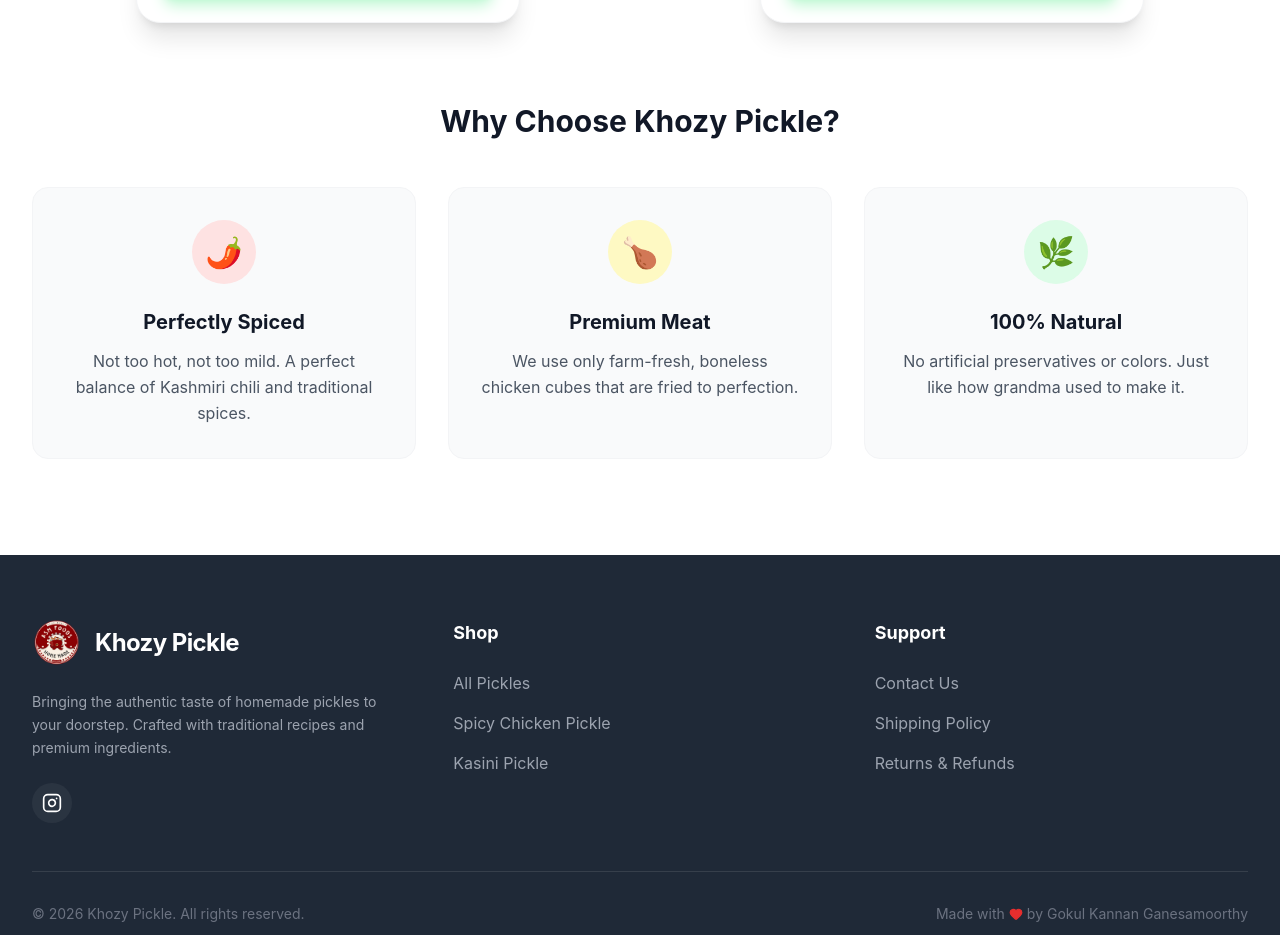
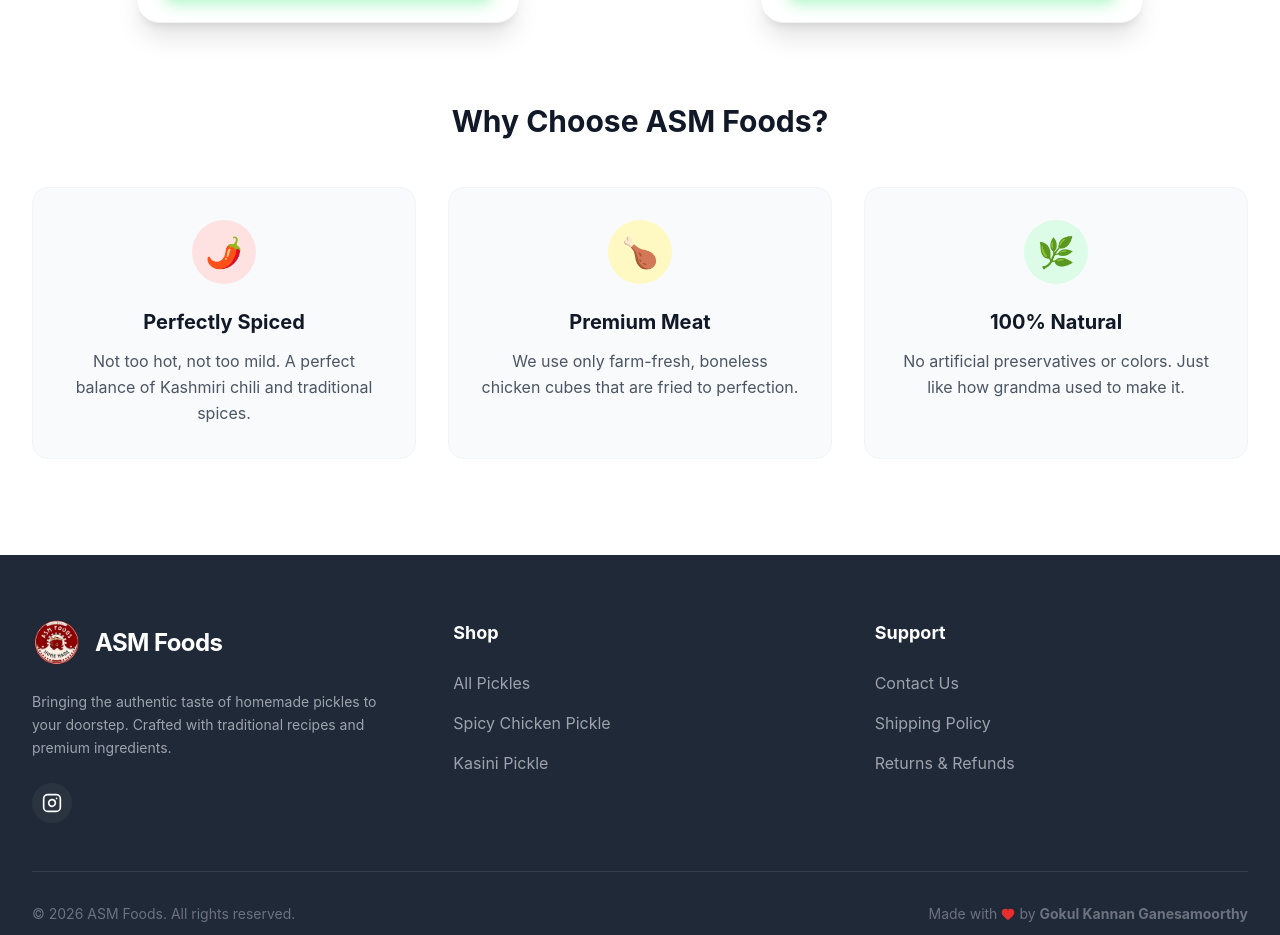
Before and after one commit to gokulkannanganesamoorthy/khozy_pickle, a React (Vite) app: page / in a window 1280 px wide. Shown: the part 1637-2572 px from the top of the page. Built offline with nearby package versions, Linux system fonts and the light colour scheme.

Commit message:
Renamed to ASM Foods

```diff
--- a/index.html
+++ b/index.html
@@ -5,7 +5,7 @@
   <meta charset="UTF-8" />
   <link rel="icon" type="image/png" href="/assets/logo.png" />
   <meta name="viewport" content="width=device-width, initial-scale=1.0" />
-  <title>Khozy Pickle</title>
+  <title>ASM Foods</title>
 </head>
 
 <body>
--- a/src/components/Footer.jsx
+++ b/src/components/Footer.jsx
@@ -9,8 +9,8 @@
           {/* Brand Column */}
           <div className="space-y-6">
             <div className="flex items-center gap-3">
-               <img src="/assets/logo.png" alt="Khozy Pickle" className="h-12 w-auto" />
-               <span className="font-bold text-2xl tracking-tight">Khozy Pickle</span>
+               <img src="/assets/logo.png" alt="ASM Foods" className="h-12 w-auto" />
+               <span className="font-bold text-2xl tracking-tight">ASM Foods</span>
             </div>
             <p className="text-gray-400 text-sm leading-relaxed">
               Bringing the authentic taste of homemade pickles to your doorstep. Crafted with traditional recipes and premium ingredients.
@@ -45,11 +45,11 @@
         </div>
 
         <div className="border-t border-white/10 pt-8 flex flex-col md:flex-row justify-between items-center text-sm text-gray-500">
-          <p>© {new Date().getFullYear()} Khozy Pickle. All rights reserved.</p>
+          <p>© {new Date().getFullYear()} ASM Foods. All rights reserved.</p>
           <div className="flex items-center gap-1 mt-2 md:mt-0">
             <span>Made with</span>
             <Heart size={14} className="text-brand-red fill-current" />
-            <span>by Gokul Kannan Ganesamoorthy</span>
+            <span>by <a href="https://gokulkannanganesamoorthy.vercel.app" target="_blank" rel="noopener noreferrer" className="font-bold hover:text-white transition-colors">Gokul Kannan Ganesamoorthy</a></span>
           </div>
         </div>
       </div>
--- a/src/components/Navbar.jsx
+++ b/src/components/Navbar.jsx
@@ -24,8 +24,8 @@
         <div className="flex justify-between items-center h-20">
           {/* Logo */}
           <div className="flex-shrink-0 flex items-center gap-2">
-             <img src="/assets/logo.png" alt="Khozypickle" className="h-10 w-auto" />
-             <span className="font-bold text-2xl text-brand-red tracking-tight">Khozy Pickle</span>
+             <img src="/assets/logo.png" alt="ASM Foods" className="h-10 w-auto" />
+             <span className="font-bold text-2xl text-brand-red tracking-tight">ASM Foods</span>
           </div>
 
           {/* Desktop Menu */}
--- a/src/components/ProductShowcase.jsx
+++ b/src/components/ProductShowcase.jsx
@@ -39,9 +39,8 @@
           ))}
         </div>
 
-        {/* Why Choose Us Section */}
         <div className="mt-20">
-          <h3 className="text-3xl font-bold text-gray-900 text-center mb-12">Why Choose Khozy Pickle?</h3>
+          <h3 className="text-3xl font-bold text-gray-900 text-center mb-12">Why Choose ASM Foods?</h3>
 
           <div className="grid grid-cols-1 md:grid-cols-3 gap-8">
             <div className="bg-gray-50 rounded-2xl p-8 text-center hover:bg-red-50 transition-colors duration-300 border border-gray-100 hover:border-red-100 group">
```
